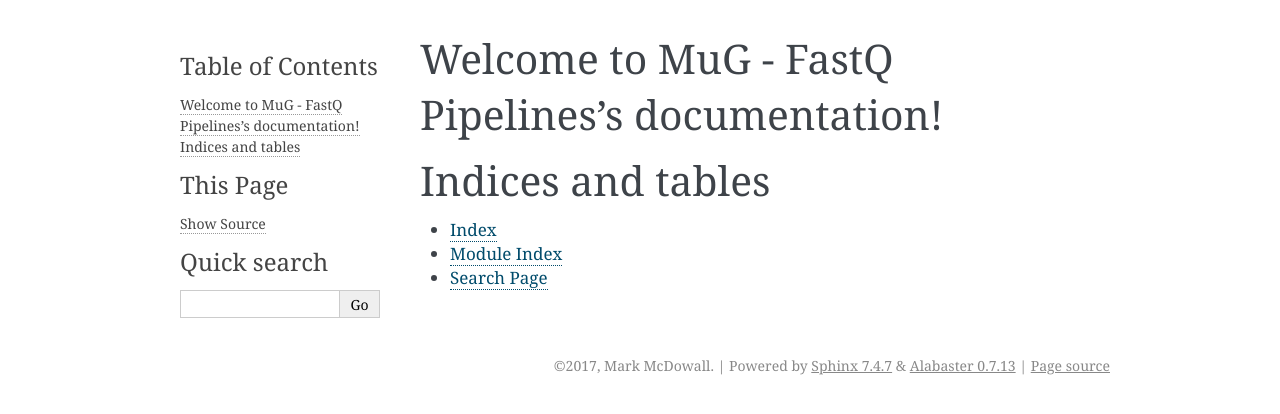
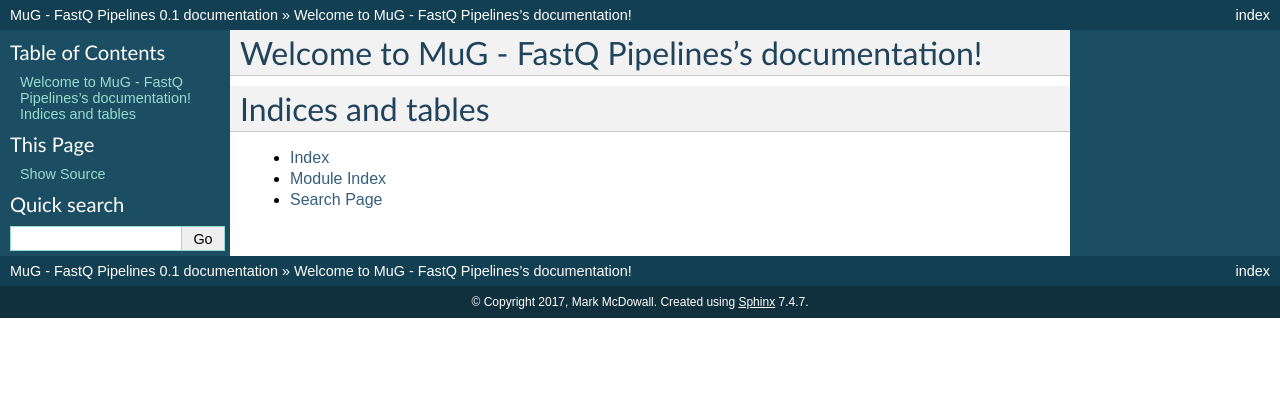
Before and after one commit to Multiscale-Genomics/mg-process-fastq, a Sphinx documentation site: the page built from docs/index.rst, in a window 1280 px wide. Shown: the top 414 px of the page. Built offline with Sphinx 7.4.7, drawn with Linux system fonts in a browser that asks for light colours.

```diff
--- a/docs/conf.py
+++ b/docs/conf.py
@@ -85,7 +85,8 @@
 # The theme to use for HTML and HTML Help pages.  See the documentation for
 # a list of builtin themes.
 #
-html_theme = 'alabaster'
+html_theme = 'default'
+#html_theme = 'alabaster'
 
 # Theme options are theme-specific and customize the look and feel of a theme
 # further.  For a list of options available for each theme, see the
--- a/requirements.txt
+++ b/requirements.txt
@@ -2,7 +2,7 @@
 h5py
 scipy
 matplotlib
-TADbit
+git+https://github.com/3DGenomes/TADbit.git
 pysam
 MACS2
 rpy2
```
